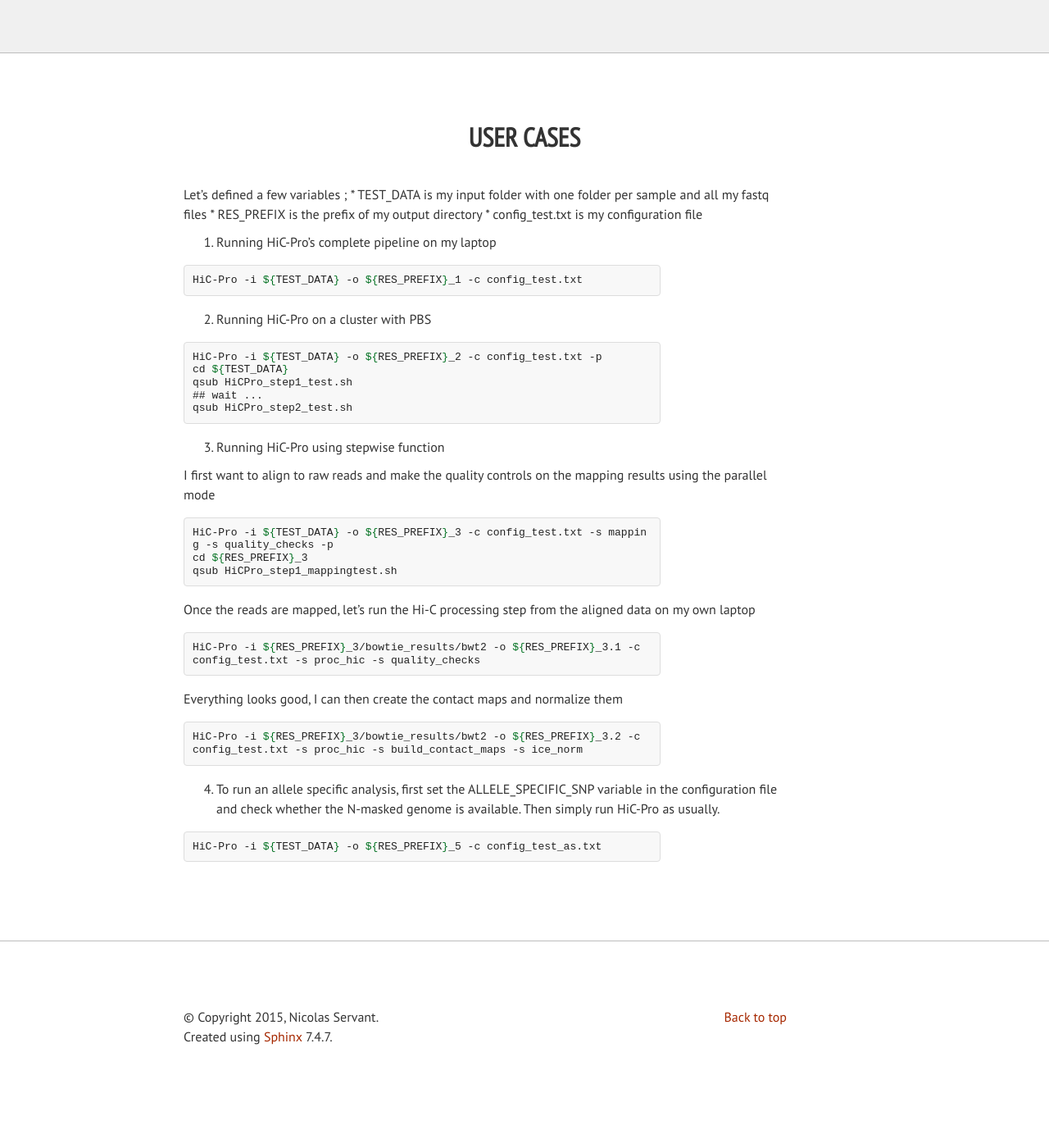
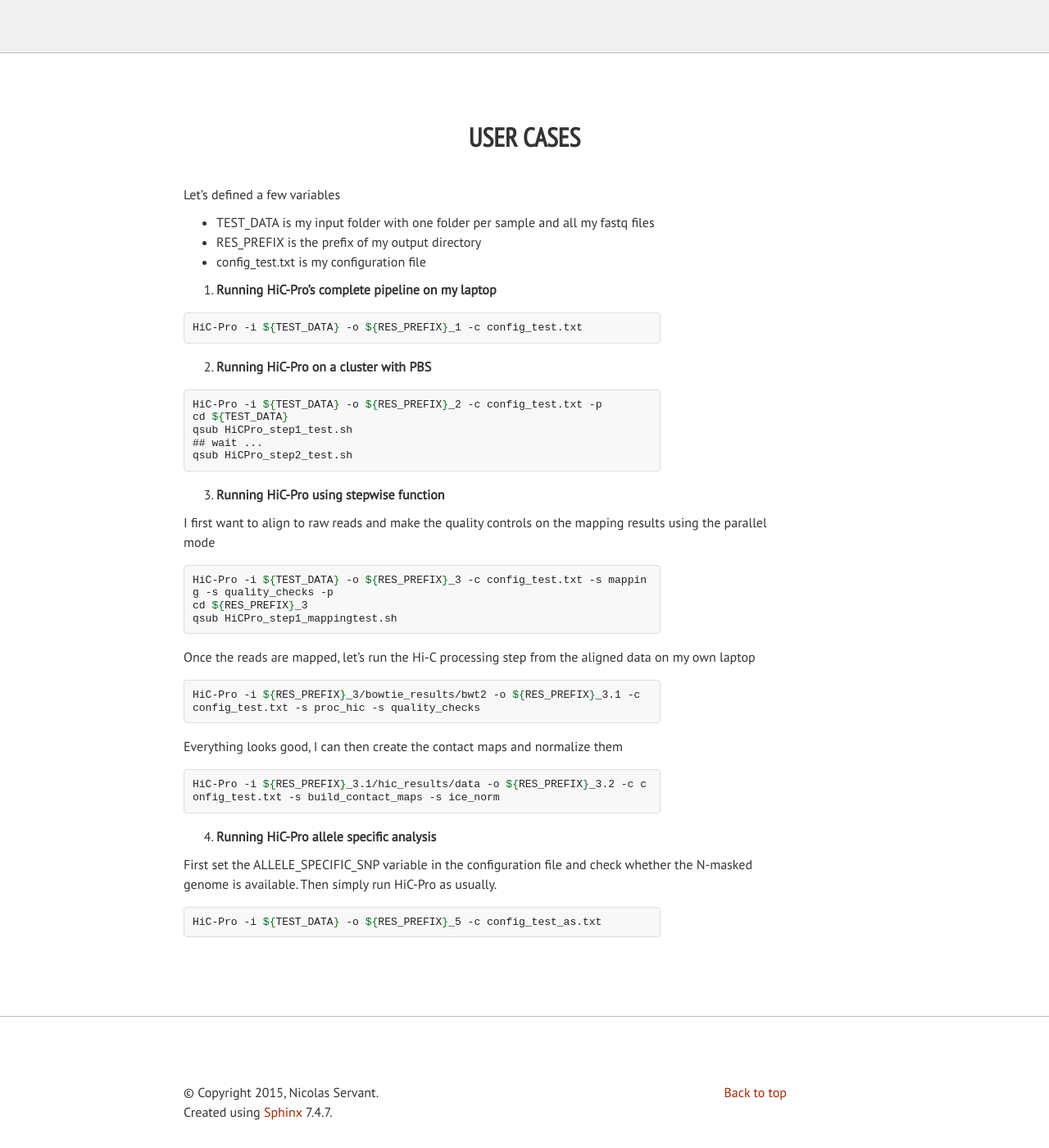
Before and after one commit to nservant/HiC-Pro, a Sphinx documentation site: the page built from doc/USER_CASES.rst, in a window 1280 px wide and 1400 px high. Shown: the whole window at 82% size. Built offline with Sphinx 7.4.7, drawn with Linux system fonts in a browser that asks for light colours.

Commit message:
update doc

```diff
--- a/doc/USER_CASES.rst
+++ b/doc/USER_CASES.rst
@@ -1,19 +1,22 @@
 User cases
 ==========
 
-Let's defined a few variables ;
+Let's defined a few variables
+
 * TEST_DATA is my input folder with one folder per sample and all my fastq files
+
 * RES_PREFIX is the prefix of my output directory
+
 * config_test.txt is my configuration file
 
-1. Running HiC-Pro's complete pipeline on my laptop
+1. **Running HiC-Pro's complete pipeline on my laptop**
 
 .. code-block:: guess
 
    HiC-Pro -i ${TEST_DATA} -o ${RES_PREFIX}_1 -c config_test.txt
 
 
-2. Running HiC-Pro on a cluster with PBS
+2. **Running HiC-Pro on a cluster with PBS**
 
 .. code-block:: guess
 
@@ -24,7 +27,7 @@ Let's defined a few variables ;
    qsub HiCPro_step2_test.sh
 
 
-3. Running HiC-Pro using stepwise function
+3. **Running HiC-Pro using stepwise function**
 
 I first want to align to raw reads and make the quality controls on the mapping results using the parallel mode
 
@@ -46,10 +49,12 @@ Everything looks good, I can then create the contact maps and normalize them
 
 .. code-block:: guess
 
-   HiC-Pro -i ${RES_PREFIX}_3/bowtie_results/bwt2 -o ${RES_PREFIX}_3.2 -c config_test.txt -s proc_hic -s build_contact_maps -s ice_norm
+   HiC-Pro -i ${RES_PREFIX}_3.1/hic_results/data -o ${RES_PREFIX}_3.2 -c config_test.txt -s build_contact_maps -s ice_norm
 
 
-4. To run an allele specific analysis, first set the ALLELE_SPECIFIC_SNP variable in the configuration file and check whether the N-masked genome is available. Then simply run HiC-Pro as usually.
+4. **Running HiC-Pro allele specific analysis**
+
+First set the ALLELE_SPECIFIC_SNP variable in the configuration file and check whether the N-masked genome is available. Then simply run HiC-Pro as usually.
 
 .. code-block:: guess
 
```
